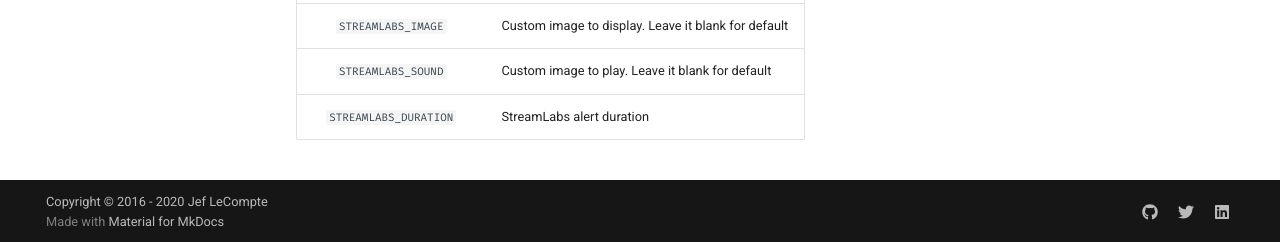
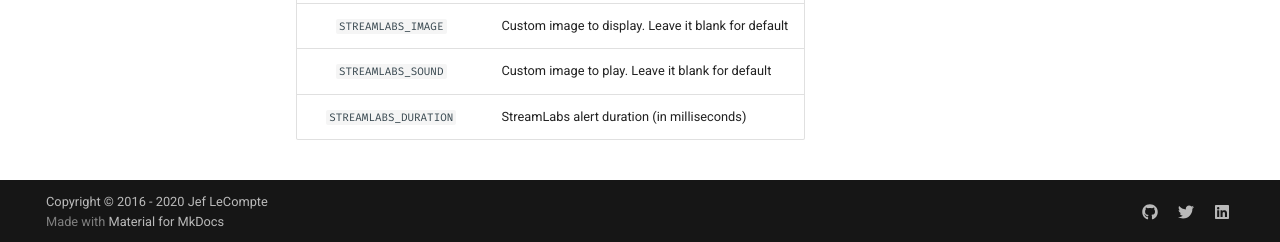
Before and after one commit to jef/streetmerchant, an MkDocs documentation site: the page built from docs/reference/notification.md, in a window 1280 px wide and 900 px high, scrolled down 8042 px. Shown: the part 655-897 px from the top of the window. Built offline with MkDocs 1.6.1 and Material for MkDocs 9.7.7, drawn with Linux system fonts in a browser that asks for light colours; emoji names are drawn with the system emoji font; comment, search, counter and statistics services are not loaded.

Commit message:
Add unit of measure
Co-authored-by: Jef LeCompte <jeffreylec@gmail.com>

```diff
--- a/docs/reference/notification.md
+++ b/docs/reference/notification.md
@@ -221,4 +221,4 @@ You don't need to submit your application for review, just whitelist yourself!
 | `STREAMLABS_TYPE` | StreamLabs alert type |
 | `STREAMLABS_IMAGE`| Custom image to display. Leave it blank for default |
 | `STREAMLABS_SOUND` | Custom image to play. Leave it blank for default |
-| `STREAMLABS_DURATION` | StreamLabs alert duration |
+| `STREAMLABS_DURATION` | StreamLabs alert duration (in milliseconds) |
```
